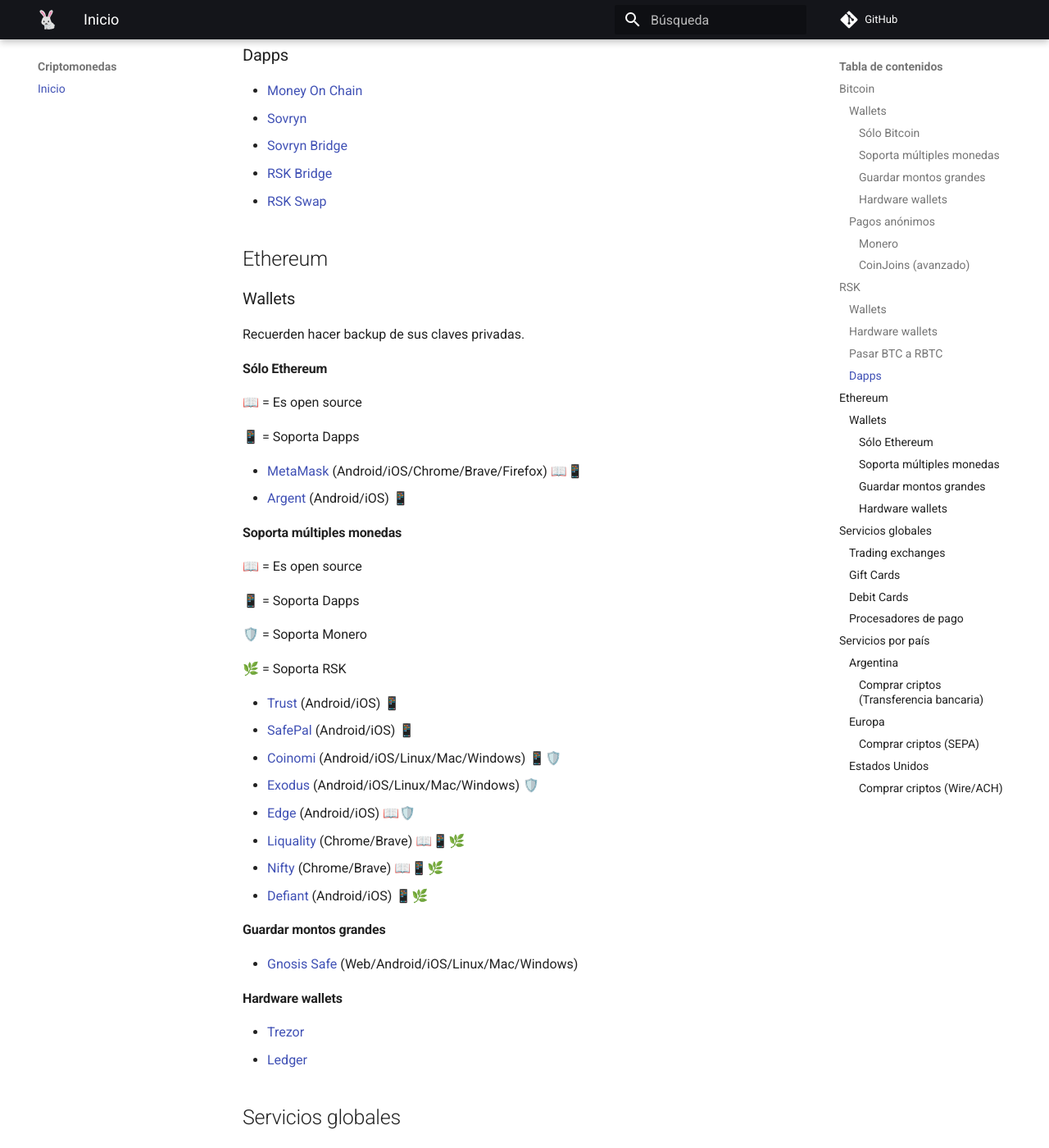
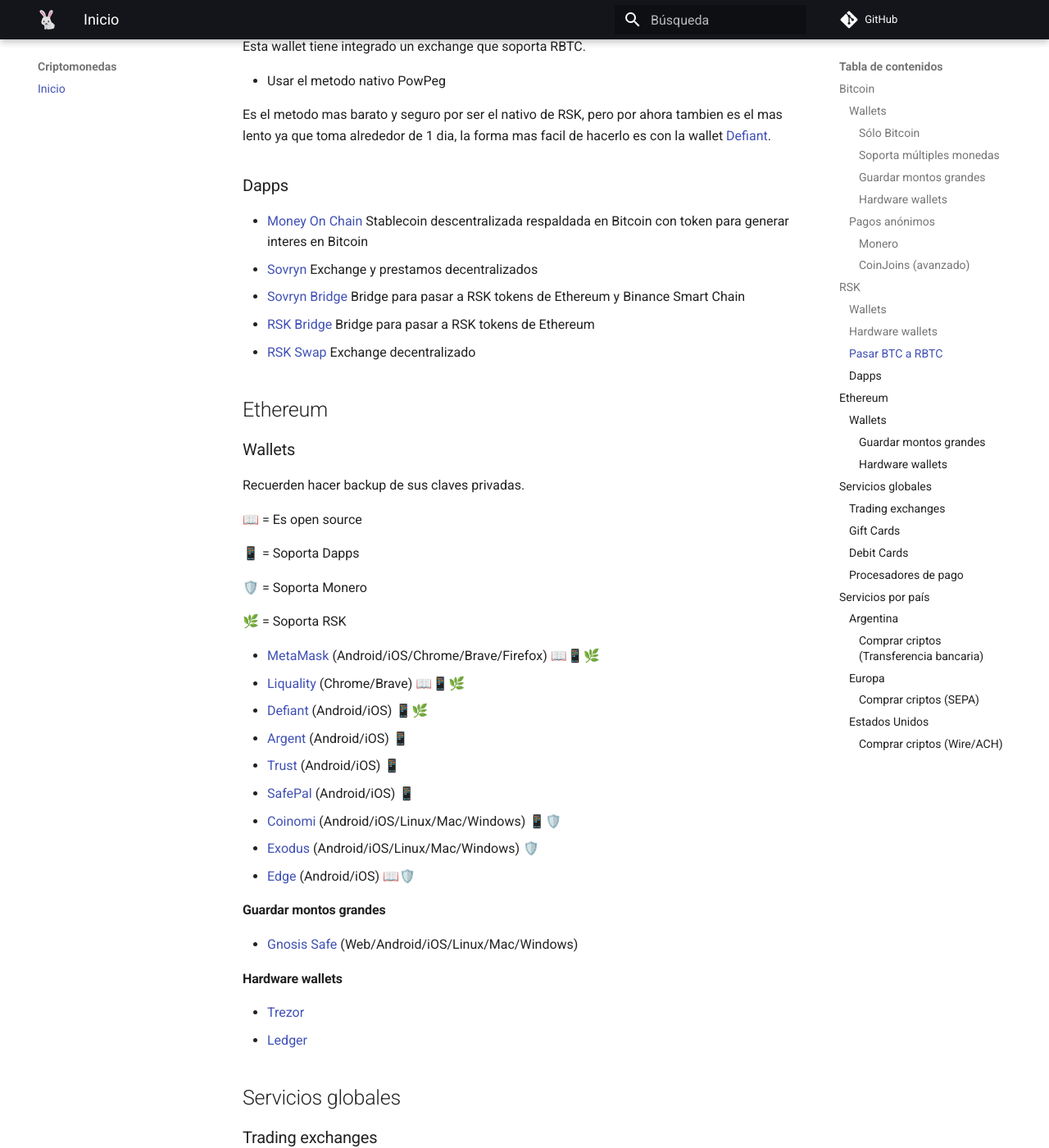
Before and after one commit to anomalouscode/wiki, an MkDocs documentation site: the page built from docs/criptomonedas/index.md, in a window 1280 px wide and 1400 px high, scrolled down 3107 px. Shown: the whole window at 82% size. Built offline with MkDocs 1.6.1 and Material for MkDocs 9.7.7, drawn with Linux system fonts in a browser that asks for light colours; comment, search, counter and statistics services are not loaded; some of the changed text lies outside the part shown.

Commit message:
Update index.md

```diff
--- a/docs/criptomonedas/index.md
+++ b/docs/criptomonedas/index.md
@@ -38,13 +38,13 @@
 
 🌿 = Soporta RSK
 
+- [Defiant](https://defiantapp.tech/) (Android/iOS) 📱🌿
+- [Liquality](https://liquality.io/) (Chrome/Brave) 📖📱🌿
 - [Trust](https://trustwallet.com/) (Android/iOS) 📱
 - [SafePal](https://www.safepal.io/download) (Android/iOS) 📱
 - [Coinomi](https://www.coinomi.com/) (Android/iOS/Linux/Mac/Windows) 📱🛡️
 - [Exodus](https://www.exodus.io/) (Android/iOS/Linux/Mac/Windows) 🛡️
 - [Edge](https://edge.app/) (Android/iOS) 📖🛡️
-- [Liquality](https://liquality.io/) (Chrome/Brave) 📖📱🌿
-- [Defiant](https://defiantapp.tech/) (Android/iOS) 📱🌿
 
 #### Guardar montos grandes
 
@@ -76,10 +76,17 @@
 
 ### Wallets
 
-- [Defiant](https://defiantapp.tech/) (Android/iOS)
-- [Liquality](https://liquality.io/) (Chrome/Brave)
-- [MetaMask](https://metamask.io/) (Android/iOS/Chrome/Brave/Firefox) [Agregar RSK a MetaMask](https://metamask-landing.rifos.org/), [más info](https://developers.rsk.co/wallet/use/metamask/)
-- [Nifty](https://chrome.google.com/webstore/detail/nifty-wallet/jbdaocneiiinmjbjlgalhcelgbejmnid) (Chrome/Brave)
+Recuerden hacer backup de sus claves privadas.
+
+📖 = Es open source
+
+📱 = Soporta Dapps
+
+💎 = Soporta Ethereum
+
+- [Defiant](https://defiantapp.tech/) (Android/iOS) 📱💎
+- [Liquality](https://liquality.io/) (Chrome/Brave) 📖📱💎
+- [MetaMask](https://metamask.io/) (Android/iOS/Chrome/Brave/Firefox) 📖📱💎 [Agregar RSK a MetaMask](https://metamask-landing.rifos.org/), [más info](https://developers.rsk.co/wallet/use/metamask/)
 
 ### Hardware wallets
 
@@ -108,28 +115,17 @@
 
 ### Dapps
 
-- [Money On Chain](https://moneyonchain.com/)
-- [Sovryn](https://www.sovryn.app/)
-- [Sovryn Bridge](https://bridge.sovryn.app/)
-- [RSK Bridge](https://tokenbridge.rsk.co/)
-- [RSK Swap](https://rskswap.com/)
+- [Money On Chain](https://moneyonchain.com/) Stablecoin descentralizada respaldada en Bitcoin con token para generar interes en Bitcoin
+- [Sovryn](https://www.sovryn.app/) Exchange y prestamos decentralizados
+- [Sovryn Bridge](https://bridge.sovryn.app/) Bridge para pasar a RSK tokens de Ethereum y Binance Smart Chain
+- [RSK Bridge](https://tokenbridge.rsk.co/) Bridge para pasar a RSK tokens de Ethereum
+- [RSK Swap](https://rskswap.com/) Exchange decentralizado
 
 ## Ethereum
 
 ### Wallets
 
 Recuerden hacer backup de sus claves privadas.
-
-#### Sólo Ethereum
-
-📖 = Es open source
-
-📱 = Soporta Dapps
-
-- [MetaMask](https://metamask.io/) (Android/iOS/Chrome/Brave/Firefox) 📖📱
-- [Argent](https://www.argent.xyz/) (Android/iOS) 📱
-
-#### Soporta múltiples monedas
 
 📖 = Es open source
 
@@ -139,14 +135,16 @@
 
 🌿 = Soporta RSK
 
+- [MetaMask](https://metamask.io/) (Android/iOS/Chrome/Brave/Firefox) 📖📱🌿
+- [Liquality](https://liquality.io/) (Chrome/Brave) 📖📱🌿
+- [Defiant](https://defiantapp.tech/) (Android/iOS) 📱🌿
+- [Argent](https://www.argent.xyz/) (Android/iOS) 📱
 - [Trust](https://trustwallet.com/) (Android/iOS) 📱
 - [SafePal](https://www.safepal.io/download) (Android/iOS) 📱
 - [Coinomi](https://www.coinomi.com/) (Android/iOS/Linux/Mac/Windows) 📱🛡️
 - [Exodus](https://www.exodus.io/) (Android/iOS/Linux/Mac/Windows) 🛡️
 - [Edge](https://edge.app/) (Android/iOS) 📖🛡️
-- [Liquality](https://liquality.io/) (Chrome/Brave) 📖📱🌿
-- [Nifty](https://chrome.google.com/webstore/detail/nifty-wallet/jbdaocneiiinmjbjlgalhcelgbejmnid) (Chrome/Brave) 📖📱🌿
-- [Defiant](https://defiantapp.tech/) (Android/iOS) 📱🌿
+
 
 #### Guardar montos grandes
 
```
